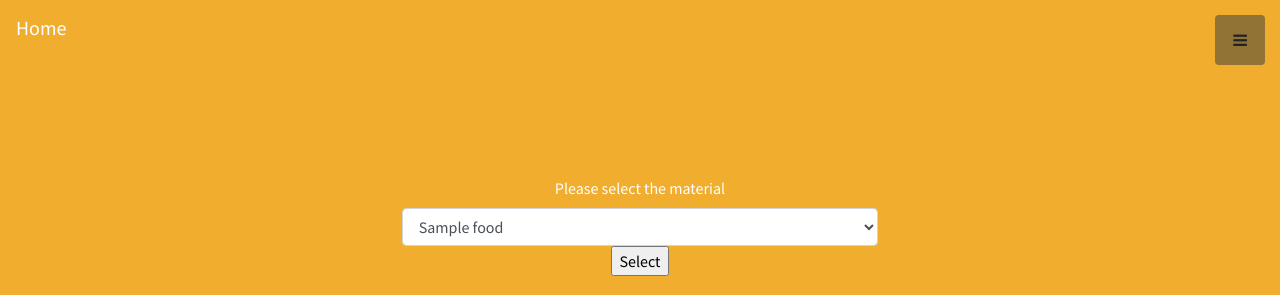
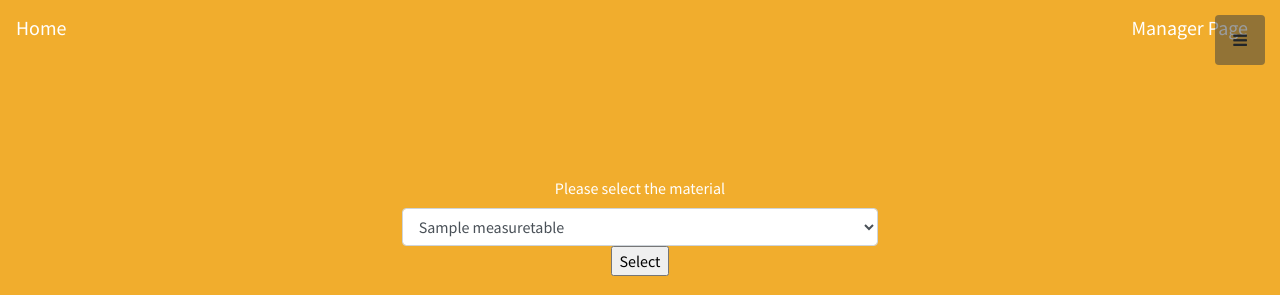
Before and after one commit to DesignProjectGroup/recipeApp, a Django app: page / in a window 1280 px wide. Shown: the top 295 px of the page. Run offline with Django 3.2, Linux system fonts and the light colour scheme; tables that the repository leaves empty hold one stand-in row (values such as "Sample post"); some libraries are stand-ins or nearby versions.

Commit message:
Two buttons were added for update db in manager_page

```diff
--- a/recipes/templates/recipes/base.html
+++ b/recipes/templates/recipes/base.html
@@ -45,6 +45,7 @@
 
     <nav class="navbar navbar-dark" style="background-color: #f1ad2d;">
         <a href='/' class="navbar-brand" ;>Home</a>
+        <a href='/manager_page' class="navbar-brand" ;>Manager Page</a>
     </nav>
 
     <a class="menu-toggle rounded" >
--- a/recipes/views.py
+++ b/recipes/views.py
@@ -4,6 +4,7 @@ from bs4 import BeautifulSoup
 from django.shortcuts import render
 from recipes.models import Food, Recipe, Ingredient, MeasureTable
 import os
+from django.shortcuts import redirect
 
 selected_food = []
 
@@ -13,17 +14,24 @@ def list_recipes(request):
 
 
 def call_functions(request):
-    # create_recipes_db()
-    foods = Food.objects.all()
+    # foods = Food.objects.all()
+    foods = MeasureTable.objects.values('name').distinct()
     if request.method == 'POST':
         selected_food.append(request.POST.get('selected_food'))
     return render(request, 'recipes/home_page.html', {'foods': foods, 'selected_food': selected_food})
 
 
-def create_recipes_db():
-    read_food_calories("food_calories.txt")
-    get_measure()
-    get_all_recipes()
+def create_recipes_db(request):
+    if 'new_recipe_btn' in request.GET:
+
+        get_all_recipes()
+        return redirect('/manager_page')
+    elif 'new_ingredient_btn' in request.GET:
+        print("heyyyy")
+        read_food_calories("food_calories.txt")
+        get_measure()
+        return redirect('/manager_page')
+    return render(request, 'recipes/manager_page.html', {})
 
 
 # seda bayrak
```
Also changed, not shown: recipes/templates/recipes/manager_page.html (added, +8 -0 lines).
